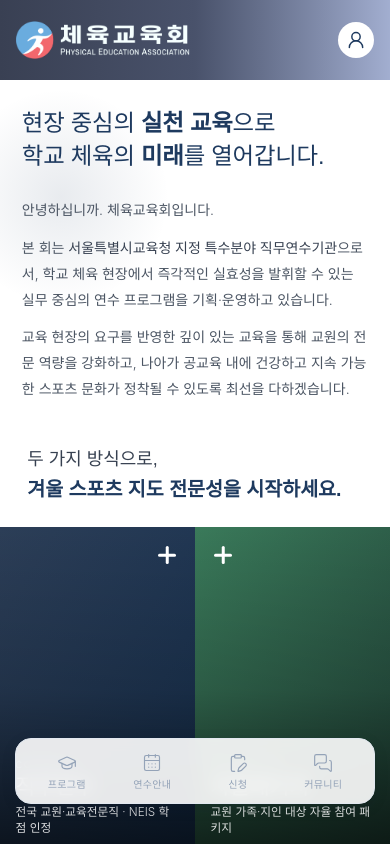
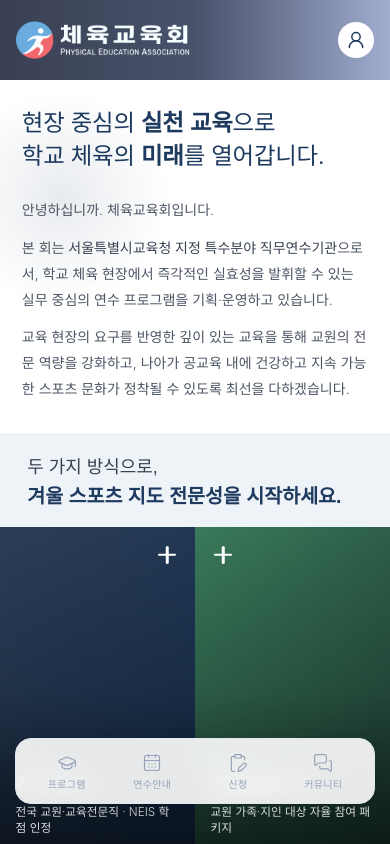
Before and after one commit to reverve9/pea, a Next.js app: page / in a window 390 px wide. Built offline with nearby package versions, Linux system fonts and the light colour scheme; a web font is replaced by a local one.

Commit message:
feat(home): separate courses section from hero (tint band + spacing tune)
Co-Authored-By: Claude Opus 4.8 (1M context) <noreply@anthropic.com>

```diff
--- a/components/features/HomeCourses.tsx
+++ b/components/features/HomeCourses.tsx
@@ -136,9 +136,11 @@ export default function HomeCourses() {
   const [open, setOpen] = useState<'jikmu' | 'jayul' | null>(null)
 
   return (
-    <section>
+    // 히어로(인사말·흰 배경)와 경계 구분: 연수종류 섹션에 옅은 네이비 틴트 밴드 + 상단 구분선.
+    // 카피는 이미지 위 유지(제목→콘텐츠 순서). 아래 푸터는 자체 회색 박스라 다시 차별화됨.
+    <section className="bg-[#eef3f8] border-t border-[#e2e9f1]">
       {/* 카피 (이미지 위, S-Core Dream) */}
-      <div className="px-[clamp(1.5rem,7cqi,2.75rem)] pt-[clamp(1.5rem,7cqi,2.5rem)] pb-[clamp(1.25rem,6cqi,2rem)]">
+      <div className="px-[clamp(1.5rem,7cqi,2.75rem)] pt-[clamp(1rem,4.5cqi,1.5rem)] pb-[clamp(0.875rem,4cqi,1.25rem)]">
         <p className="font-score text-[clamp(1rem,4.6cqi,1.1875rem)] font-[300] text-[#374151] leading-relaxed">두 가지 방식으로,</p>
         <p className="font-score text-[clamp(1.0625rem,5cqi,1.3125rem)] font-[700] text-[#1e3a5f]">겨울 스포츠 지도 전문성을 시작하세요.</p>
       </div>
--- a/components/features/HomeGreeting.tsx
+++ b/components/features/HomeGreeting.tsx
@@ -9,7 +9,7 @@ export default function HomeGreeting() {
   return (
     // 아이덴티티 도입부 — 카드 없음, 그라디언트 글로우 + 대형 헤드라인
     // 패딩: clamp(16 → 28), max 는 500px 페인 기준(5.6cqi=28 @500)
-    <section className="relative pt-[clamp(1.5rem,7cqi,2.5rem)] pb-4 px-[clamp(1rem,5.6cqi,1.75rem)]">
+    <section className="relative pt-[clamp(1.5rem,7cqi,2.5rem)] pb-8 px-[clamp(1rem,5.6cqi,1.75rem)]">
       <div
         aria-hidden
         className="pointer-events-none absolute -left-12 top-2 w-[56cqi] max-w-[280px] aspect-square"
```
